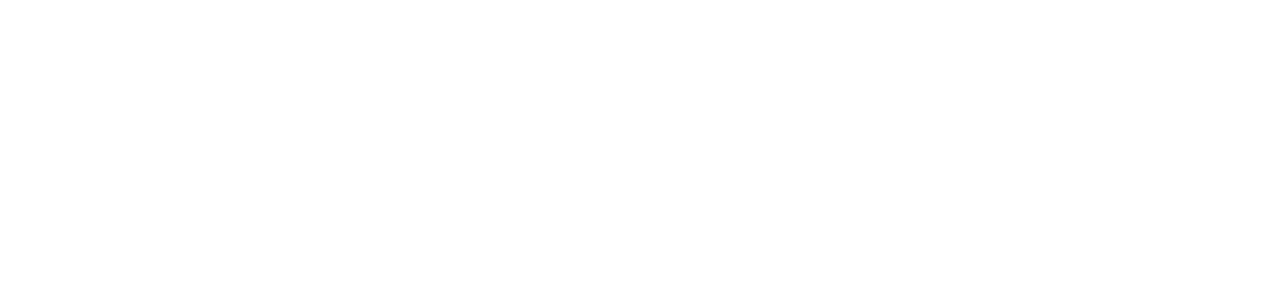
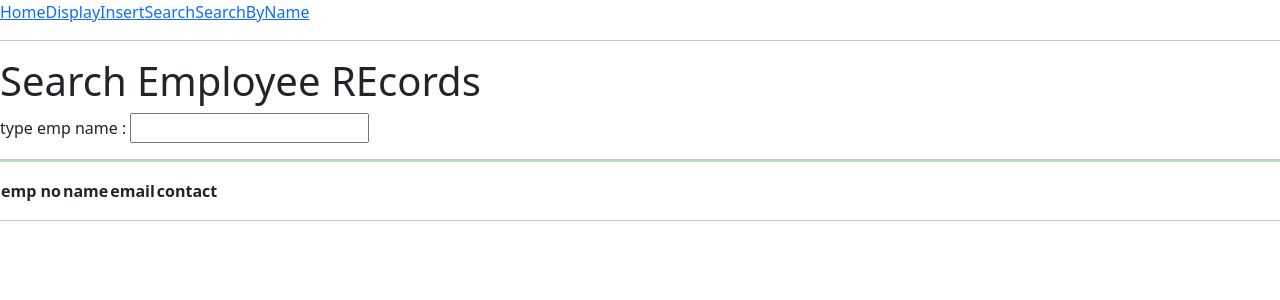
Before and after one commit to Jitendra0987/React, a React (Vite) app: page /searchbyname in a window 1280 px wide. Before the commit this address had no page. Shown: the top 300 px of the page. Built offline with nearby package versions, Linux system fonts and the light colour scheme.

Commit message:
saerch by name and saerchemploy number program

```diff
--- a/db.json
+++ b/db.json
@@ -1,35 +1,34 @@
-
 {
-    "data":[
+  "Employee": [
     {
-            "id":1,
-            "rollno":"12345",
-            "name":"arjun",
-            "contact":1234567
+      "empno": "1234",
+      "name": "karan",
+      "email": "karn@gmail.com",
+      "contact": 12367668
     },
     {
-            "id":2,
-            "rollno":"12346",
-            "name":"karan",
-            "contact":1234567
+      "empno": "1235",
+      "name": "arjun",
+      "email": "arjun@gmail.com",
+      "contact": 12388988
     },
     {
-            "id":4,
-            "rollno":"12347",
-            "name":"namo",
-            "contact":1234567
+      "empno": "1236",
+      "name": "aryan",
+      "email": "aryan@gmail.com",
+      "contact": 12757676
     },
     {
-            "id":5,
-            "rollno":"12348",
-            "name":"ramu",
-            "contact":1234567
+      "empno": "1237",
+      "name": "bhola",
+      "email": "bhola@gmail.com",
+      "contact": 12465768
     },
     {
-            "id":6,
-            "rollno":"12348",
-            "name":"shyamu",
-            "contact":1234567
+      "empno": "1238",
+      "name": "ramu",
+      "email": "ramu@gmail.com",
+      "contact": 5776656
     }
   ]
 }
--- a/src/App.jsx
+++ b/src/App.jsx
@@ -1,26 +1,27 @@
 import { BrowserRouter, Route, Routes } from "react-router-dom";
+import Layout from "./Layout";
+import Home from "./pages/home";
 import Display from "./pages/Display";
 import Insert from "./pages/Insert";
-import  Layout  from "./Layout";
-import Home from "./pages/home";
-
-
-
+import Search from "./pages/Search";
+import SearchByName from "./pages/saerchByName";
 
 const App=()=>{
     return(
         <>
         <BrowserRouter>
-        <Routes>
+         <Routes>
             <Route path="/" element={<Layout/>}>
-            <Route index  element={<Home/>}/>
-            <Route path="home" element={<Home/>}/>
-            <Route path="insert" element={<Insert/>}/>
-            <Route path="display" element={<Display/>}/>
+            <Route index   element={<Home></Home>}/>
+            <Route path="home"  element={<Home></Home>}/>
+            <Route path="display"  element={<Display/>}/>
+            <Route path="insert"  element={<Insert/>}/>
+            <Route path="search"  element={<Search/>}/>
+            <Route path="searchbyname"  element={<SearchByName/>}/>
             </Route>
-        </Routes>
+
+         </Routes>
         </BrowserRouter>
-
         </>
     )
 }
--- a/src/Layout.jsx
+++ b/src/Layout.jsx
@@ -4,12 +4,14 @@
 const Layout=()=>{
     return(
         <>
-        <Link to="home" >Home</Link>
-        <Link to="insert" >Insert Data</Link>
-        <Link to="display">Display data</Link>
-        <hr size="4" color="red"/>
+        <Link to="home">Home</Link>
+        <Link to="display">Display</Link>
+        <Link to="insert">Insert</Link>
+        <Link to="search">Search</Link>
+        <Link to="searchbyname">SearchByName</Link>
+        <hr / >
         <Outlet/>
-        <hr size="4" color="red"/>
+        <hr />
         </>
     )
 }
--- a/src/pages/Display.jsx
+++ b/src/pages/Display.jsx
@@ -1,51 +1,35 @@
 import axios from "axios";
-import { useEffect, useState } from "react";
-
+import { useEffect,useState } from "react";
 
 
 const Display=()=>{
-    const[empdata,setEmpdata]=useState([]);
+    const [mydata, setMydata]=useState([]);
 
-      const loadData=()=>{
-        let url="http://localhost:3000/data";
-        axios.get(url).then((respo)=>{
-            console.log(respo.data)
-            setEmpdata(respo.data);
+   const loaddata=()=>{
+    let upi="http://localhost:3000/data";
+    axios.get(upi).then((res)=>{
+        setMydata(res.data)
+        console.log(res.data)
     })
-
    }
 
    useEffect(()=>{
-        loadData();
-
+    loaddata();
    },[])
 
-      const ans=empdata.map((e)=>{
+   const amam=mydata.map((e)=>{
     return(
         <>
-            <tr>
-                <td>{e.id}</td>
-                <td>{e.rollno}</td>
-                <td>{e.name}</td>
-                <td>{e.contact}</td>
-            </tr>
+        <h2>{e.id}</h2>
+        <h2>{e.rollno}</h2>
+        <h2>{e.name}</h2>
+        <h2>{e.contact}</h2>
         </>
     )
    })
-
     return(
         <>
-        <h1>Display page</h1>
-
-        <table>
-            <tr>
-                <th>id</th>
-                <th>rollno</th>
-                <th>name</th>
-                <th>contact</th>
-            </tr>
-            {ans}
-        </table>
+        {amam}
         </>
     )
 }
--- a/src/pages/Insert.jsx
+++ b/src/pages/Insert.jsx
@@ -1,34 +1,30 @@
+import { message } from "antd";
 import axios from "axios";
 import { useState } from "react";
-// import {massage}  from 'antd';
-
 
 
 const Insert=()=>{
-    const [input,setInput]=useState({});
+    const [input, setInput]=useState({});
 
-    const handleInput=(e)=>{
+    const handle=(e)=>{
         let name=e.target.name;
         let value=e.target.value;
-        setInput(values=>({...values,[name]:value}));
-        console.log(input);
+        setInput((values)=>({...values,[name]:value}))
+        console.log(input)
     }
-
-    const handleSubmit=()=>{
-        let api="http://localhost:3000/data";
-        axios.post(api,input).then((res)=>{
-            console.log(res);
-            alert("saved data")
+    const submit=()=>{
+        let upi="http://localhost:3000/data";
+        axios.post(upi,input).then((res)=>{
+            message("data is save")
         })
     }
     return(
         <>
-        <h1>Insert Record</h1>
-        Enter Employee No : <input type="text"  name="empno"  onChange={handleInput} /><br />
-        Enter Employee No : <input type="text"  name="name"  onChange={handleInput} /><br />
-        Enter Employee No : <input type="text"  name="email"  onChange={handleInput} /><br />
-        Enter Employee No : <input type="text"  name="contact"  onChange={handleInput} /><br />
-        <button onClick={handleSubmit}>save!!!</button>
+        Enter your id<input type="text" name="id" onChange={handle}/><br />
+        Enter your rollno<input type="text" name="rollno" onChange={handle}/><br />
+        Enter your name<input type="text" name="name" onChange={handle}/><br />
+        Enter your contact<input type="text" name="contact" onChange={handle}/><br />
+        <button onClick={submit}>save</button>
         </>
     )
 }
--- /dev/null
+++ b/src/pages/Search.jsx
@@ -0,0 +1,37 @@
+import axios from "axios";
+import { useState } from "react";
+
+const Search=()=>{
+    const [eno,setEno]=useState("");
+    const [mydata, setMydata]=useState([])
+
+    const handleSubmit=()=>{
+        let api=`http://localhost:3000/Employee/?empno=${eno}`
+        axios.get(api).then((res)=>{
+            setMydata(res.data)
+            console.log(res.data)
+        })
+    }
+
+const ans=mydata.map((key)=>{
+    return(
+        <>
+        <h1>Employee numbe :{key.empno}</h1>
+        <h1>name : {key.name}</h1>
+        <h1>Email : {key.email} </h1>
+        <h1>contact no : {key.contact}</h1>
+        </>
+    )
+})
+
+    return(
+        <>
+        <h1>Search Employee Records</h1>
+        Enter Emp No : <input type="text" value={eno} onChange={(e)=>{setEno(e.target.value)}}/>
+        <button onClick={handleSubmit}>search</button>
+           <hr  size="5"  color="red" />
+           {ans}
+        </>
+    )
+}
+export default Search;
--- /dev/null
+++ b/src/pages/saerchByName.jsx
@@ -0,0 +1,54 @@
+import axios from "axios";
+import { useState } from "react";
+
+
+const SearchByName=()=>{
+    const [ename,setEname]=useState("");
+    const [myData,setMyData]=useState([]);
+    const handleChange=(e)=>{
+        let empname=e.target.value;
+        setEname(empname);
+        let api=`http://localhost:3000/Employee`;
+        axios.get(api).then((res)=>{
+            setMyData(res.data);
+            cconsole.log(res.data);
+        })
+    }
+    const ans=myData.map((key)=>{
+        let str=key.name;
+        let mystatus=str.includes(ename);
+        console.log(mystatus);
+        if (mystatus)
+        {
+            return(
+                <>
+                <tr>
+                    <td>{key.empno}</td>
+                    <td>{key.name}</td>
+                    <td>{key.email}</td>
+                    <td>{key.contact}</td>
+                </tr>
+                </>
+            )
+        }
+    })
+    return(
+        <>
+        <h1>Search Employee REcords</h1>
+        type emp name : <input type="text" value={ename} onChange={handleChange}/>
+
+        <hr size="5" color="green" / >
+
+        <table>
+            <tr>
+                <th>emp no</th>
+                <th>name</th>
+                <th>email</th>
+                <th>contact</th>
+            </tr>
+            {ans}
+        </table>
+        </>
+    )
+}
+export default SearchByName;
```
Lines whose indentation alone changed are shown as unchanged.
